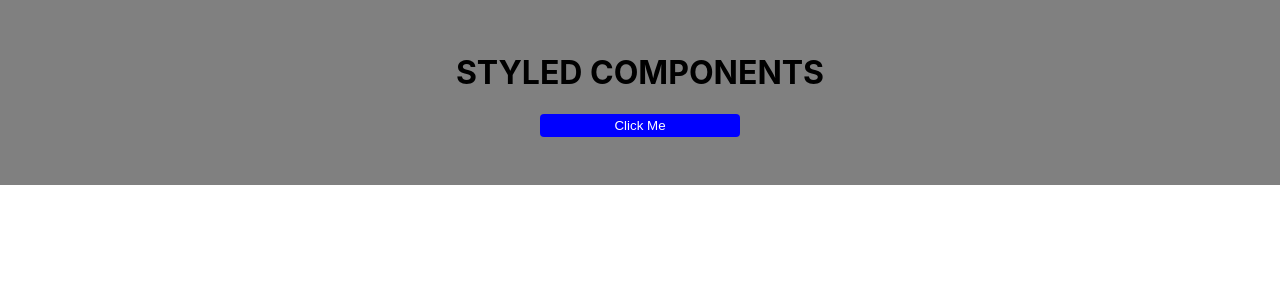
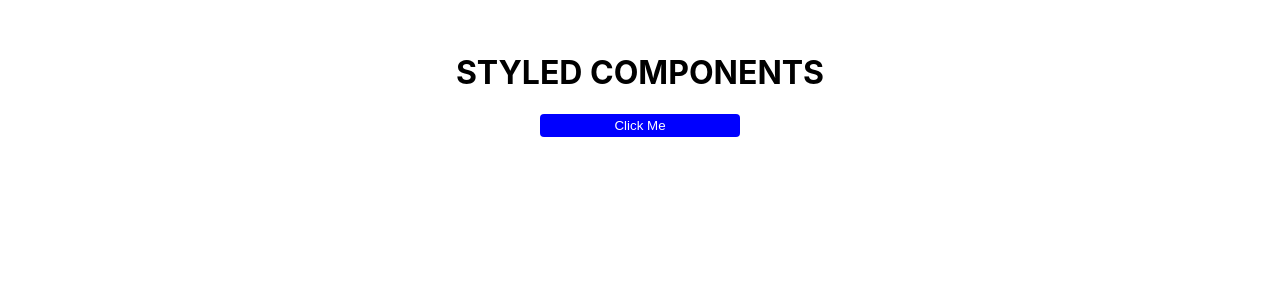
Before and after one commit to gyanchandra123/react-styled-component, a React (Create React App) app: page / in a window 1280 px wide. Shown: the top 300 px of the page. Built offline with nearby package versions, Linux system fonts and the light colour scheme.

Commit message:
applying inline-style  for the 1st time

```diff
--- a/package.json
+++ b/package.json
@@ -9,7 +9,7 @@
     "react": "^17.0.2",
     "react-dom": "^17.0.2",
     "react-scripts": "4.0.3",
-    "styled-component": "^2.8.0",
+    "styled-components": "^5.3.1",
     "web-vitals": "^1.1.2"
   },
   "scripts": {
--- a/src/App.js
+++ b/src/App.js
@@ -1,7 +1,14 @@
+import styled from 'styled-components'
+
+const BasicStyle = styled.h1`
+  text-align: center;
+  text-transform: uppercase;
+`
+
 function App() {
   return (
-    <div style={{ padding: '2rem', backgroundColor: 'grey' }}>
-      <h1 className='title'>styled components</h1>
+    <div style={{ padding: '2rem' }}>
+      <BasicStyle className='title'>styled components</BasicStyle>
       <button className='btn'>click me</button>
     </div>
   )
```
Also changed, not shown: 1 other file (tests, documents, lock files or other folders).
